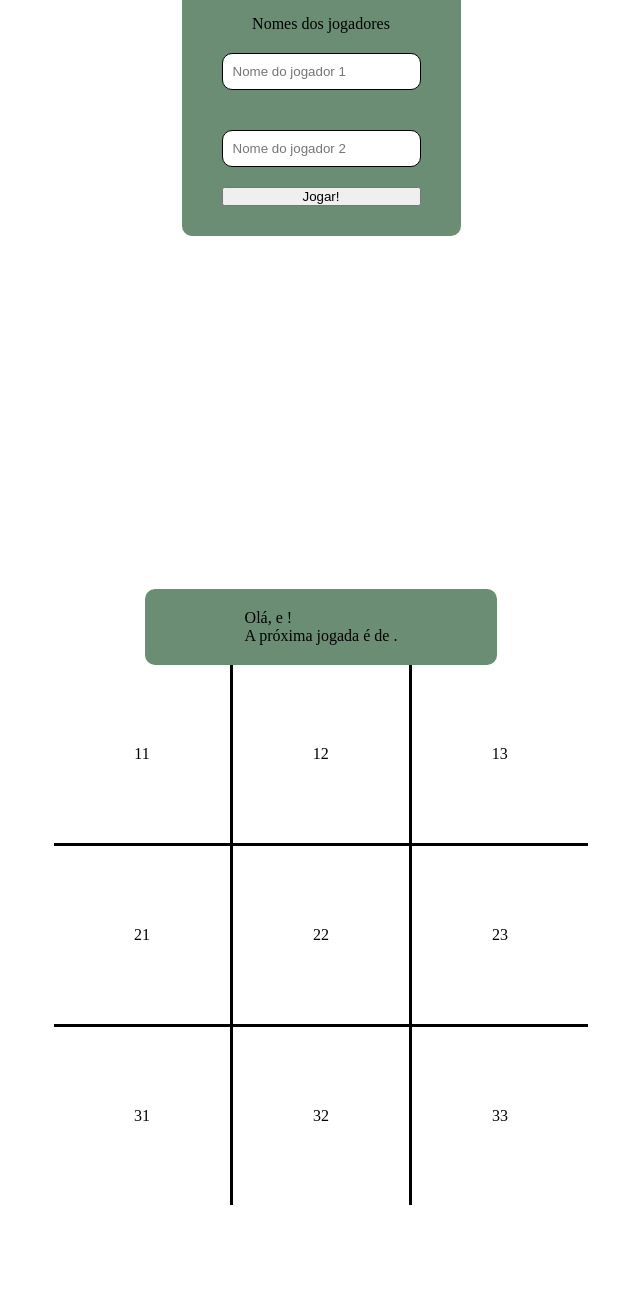
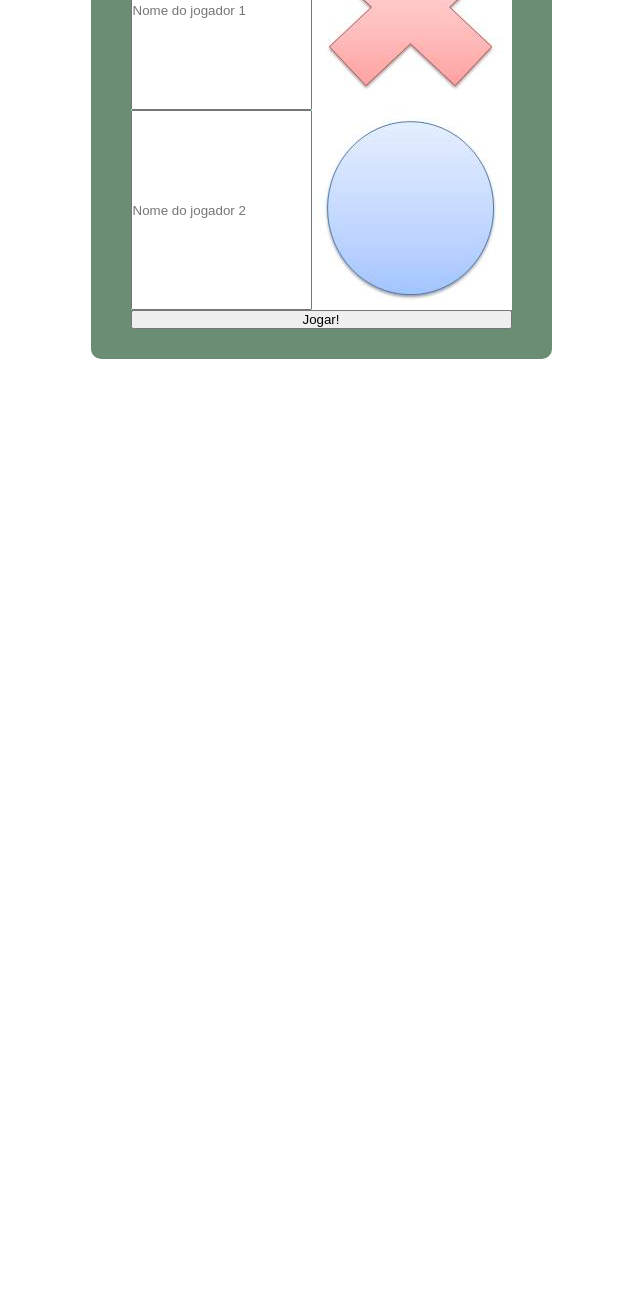
Before and after one commit to pedroclc/jogo-da-velha, a plain HTML site: page index.html in a window 1280 px wide. Shown: the part 303-1593 px from the top of the page, without its empty margins (319-959 px from the left). After the commit the page ends 800 px from the top, so only its background shows below. Drawn offline with Linux system fonts and the light colour scheme.

Commit message:
31/10/2022 11:30

```diff
--- a/index.html
+++ b/index.html
@@ -12,30 +12,36 @@
       <h1>Jogo da velha</h1>
       <form>
         <label>Nomes dos jogadores</label>
-        <input id="inputName1" type="text" placeholder="Nome do jogador 1" />
-        <input id="inputName2" type="text" placeholder="Nome do jogador 2" />
+        <section>
+          <input id="inputName1" type="text" placeholder="Nome do jogador 1" />
+          <img src="./img/x.jpg" alt="" />
+        </section>
+        <section>
+          <input id="inputName2" type="text" placeholder="Nome do jogador 2" />
+          <img src="./img/bola.jpg" alt="" />
+        </section>
         <button id="btnStart">Jogar!</button>
       </form>
     </article>
-    <article id="gameScreen">
+    <article id="gameScreen" class="hide">
       <section id="gameStatus">
         <p>Olá, <span id="name1"></span> e <span id="name2"></span>!</p>
         <p>A próxima jogada é de <span id="nextPlay"></span>.</p>
       </section>
       <section>
-        <div id="a11">11</div>
-        <div id="a12">12</div>
-        <div id="a13">13</div>
+        <div id="a00"><img src="./img/white-background.png" alt="" /></div>
+        <div id="a01"><img src="./img/white-background.png" alt="" /></div>
+        <div id="a02"><img src="./img/white-background.png" alt="" /></div>
       </section>
       <section>
-        <div id="a21">21</div>
-        <div id="a22">22</div>
-        <div id="a23">23</div>
+        <div id="a10"><img src="./img/white-background.png" alt="" /></div>
+        <div id="a11"><img src="./img/white-background.png" alt="" /></div>
+        <div id="a12"><img src="./img/white-background.png" alt="" /></div>
       </section>
       <section>
-        <div id="a31">31</div>
-        <div id="a32">32</div>
-        <div id="a33">33</div>
+        <div id="a20"><img src="./img/white-background.png" alt="" /></div>
+        <div id="a21"><img src="./img/white-background.png" alt="" /></div>
+        <div id="a22"><img src="./img/white-background.png" alt="" /></div>
       </section>
     </article>
 
--- a/js/logic.js
+++ b/js/logic.js
@@ -3,6 +3,8 @@ class jogoDaVelha {
   constructor() {
     this.player1 = "";
     this.player2 = "";
+    this.bola = "./img/bola.jpg";
+    this.bola = "./img/x.jpg";
     this.count = 0;
     this.arrGameStatus = [
       [undefined, undefined, undefined],
--- a/style.css
+++ b/style.css
@@ -30,6 +30,12 @@ div {
   /* border-radius: 10px; */
 }
 
+img {
+  display: flex;
+  align-content: center;
+  background-size: cover;
+}
+
 .hide {
   display: none;
 }
@@ -59,29 +65,29 @@ form > input {
   margin: 20px 0;
 }
 
-#a22 {
+#a11 {
   border-left: solid 3px;
   border-right: solid 3px;
   border-top: solid 3px;
   border-bottom: solid 3px;
 }
 
-#a12 {
+#a01 {
   border-left: solid 3px;
   border-right: solid 3px;
 }
 
-#a23 {
+#a12 {
   border-top: solid 3px;
   border-bottom: solid 3px;
 }
 
-#a32 {
+#a21 {
   border-left: solid 3px;
   border-right: solid 3px;
 }
 
-#a21 {
+#a10 {
   border-top: solid 3px;
   border-bottom: solid 3px;
 }
```
Also changed, not shown: img/bola.jpg (added), img/white-background.png (added), img/x.jpg (added).
